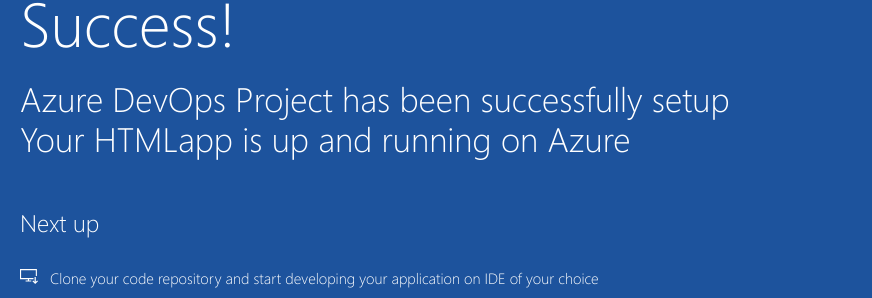
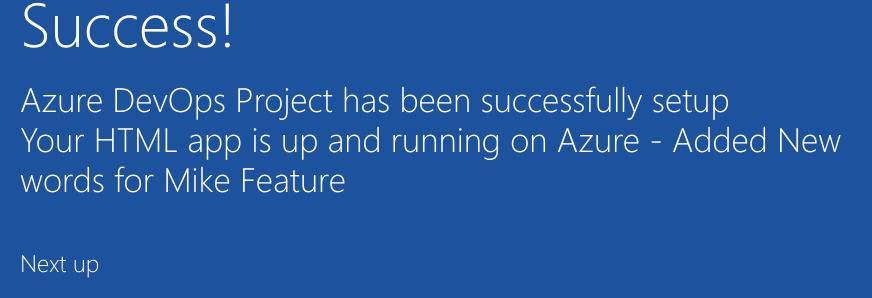
Before and after one commit to PriyaV-github/ContTraining_Mod2_Sample_Project, a plain HTML site: page index.html in a window 1280 px wide. Shown: the part 392-690 px from the top of the page, 205-1077 px from the left. Drawn offline with Linux system fonts and the light colour scheme.

Commit message:
New feature added by Mike in html body

```diff
--- a/index.html
+++ b/index.html
@@ -20,7 +20,7 @@
             <div class="content-body">
                 <div class="success-text">Success!</div>
                 <div class="description line-1"> Azure DevOps Project has been successfully setup</div>
-                <div class="description line-2"> Your HTMLapp is up and running on Azure</div>
+                <div class="description line-2"> Your HTML app is up and running on Azure  - Added New words for Mike Feature</div>
                 <div class="next-steps-container">
                     <div class="next-steps-header">Next up</div>
                     <div class="next-steps-body">
```
